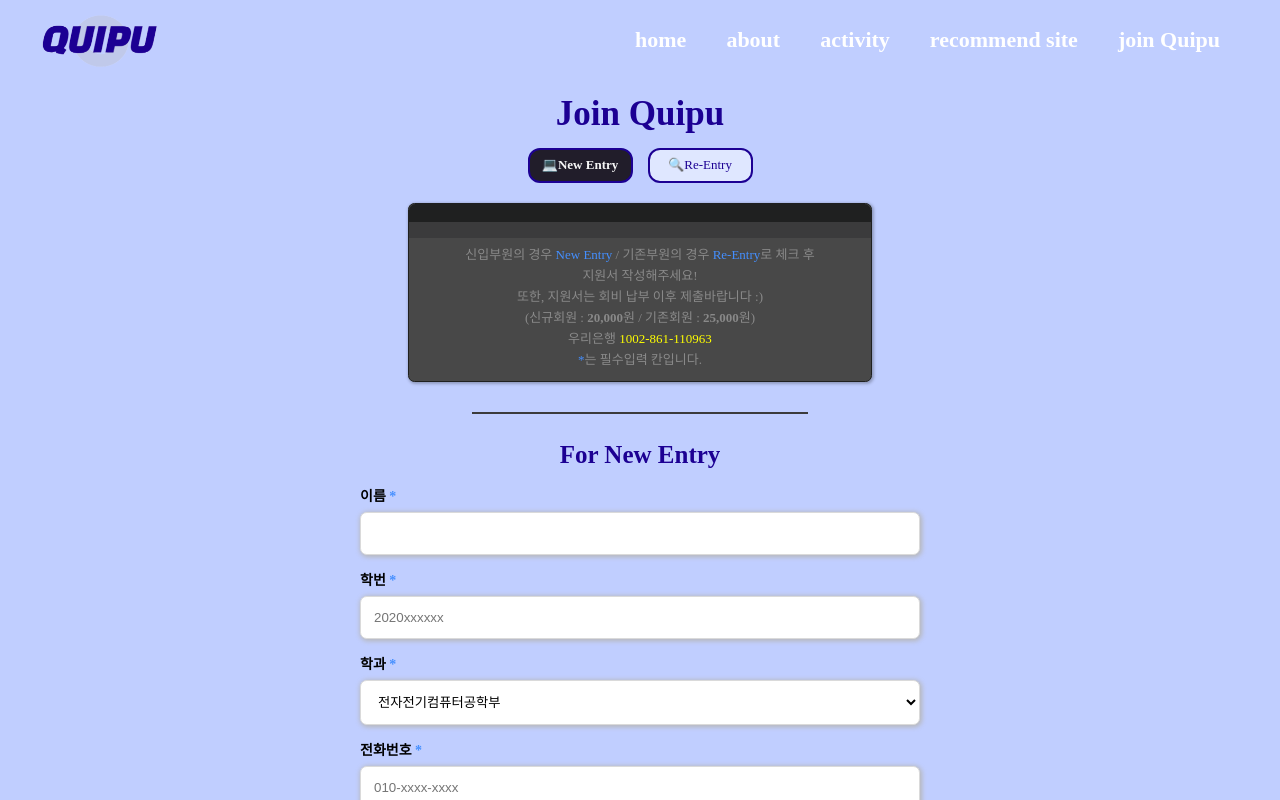
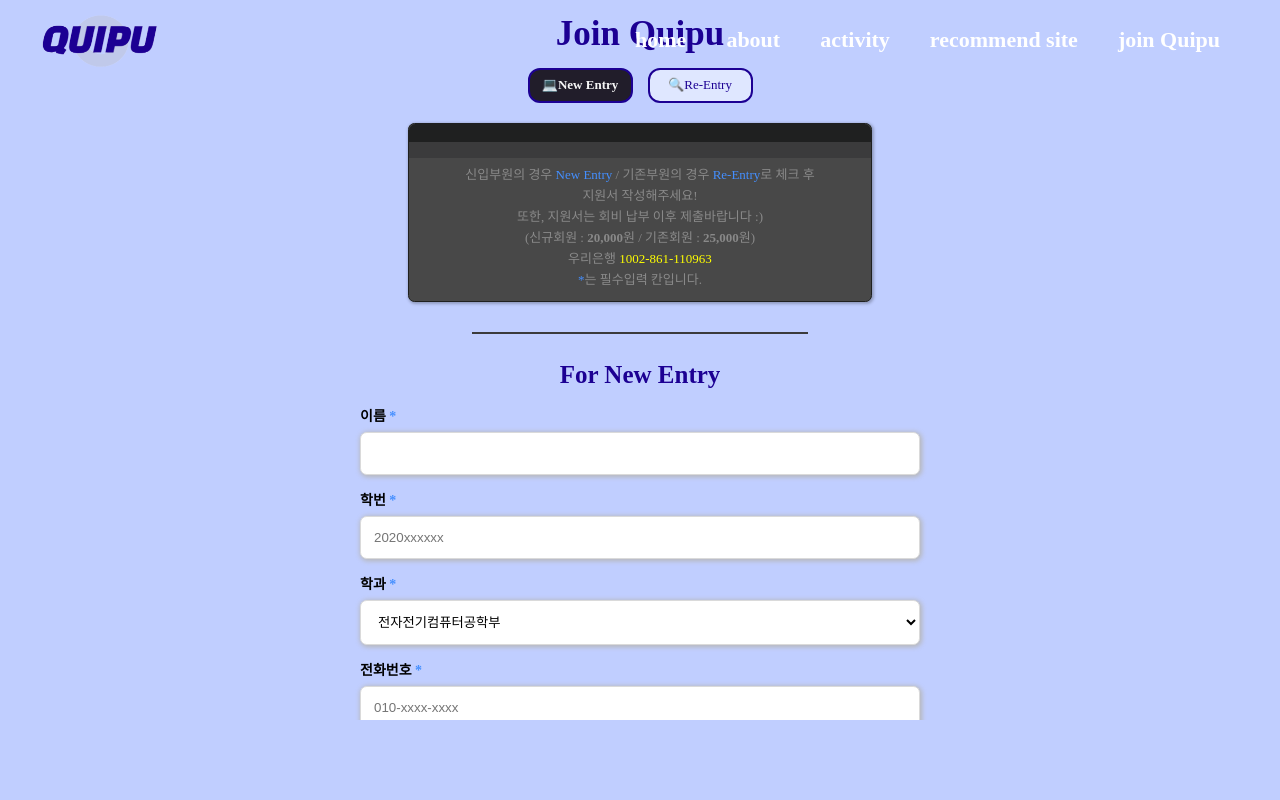
Before and after one commit to Quipu-Developers/quipu-main-frontend, a React (Create React App) app: page /join-quipu in a window 1280 px wide. Built offline with nearby package versions, Linux system fonts and the light colour scheme; a web font is replaced by a local one.

Commit message:
chore: junsub 충돌 수정

```diff
--- a/src/components/Activity/Activity.jsx
+++ b/src/components/Activity/Activity.jsx
@@ -10,7 +10,7 @@ function Activity() {
 
     return (
         <>
-            <div className="blank-navbar"></div>
+            <div id="blank-navbar"></div>
             <div className="activity-container">
                 <div className="activity-blocks-container">
                     <ActivityBlock title={titles[0]} src1={images[0][0]} src2={images[0][1]} src3={images[0][2]}></ActivityBlock>
--- a/src/components/ActivityDetail/ActivityDetail.jsx
+++ b/src/components/ActivityDetail/ActivityDetail.jsx
@@ -29,7 +29,7 @@ function ActivityDetail() {
 
     return (
         <>
-            <div className="blank-navbar"></div>
+            <div id="blank-navbar"></div>
             <div className="ActivityDetail-container">
                 <div className="ActivityDetail-titles">
                     <button onClick={() => handleTabClick('Study')}
--- a/src/components/RecommendSite/RecommendSite.jsx
+++ b/src/components/RecommendSite/RecommendSite.jsx
@@ -35,7 +35,7 @@ function RecommendSite(){
         <div
 
         >
-            <div className="blank-navbar"></div>
+            <div id="blank-navbar"></div>
             <div className="recommend-site">
                 <div className="recommend-site__title">Recommend Site</div>
                 <div className="recommend-site__box">
--- a/src/index.css
+++ b/src/index.css
@@ -29,7 +29,7 @@ html {
   scroll-behavior: smooth;
 }
 
-.blank-navbar {
+#blank-navbar {
   height: 80px;
   width: 100%;
 
```
